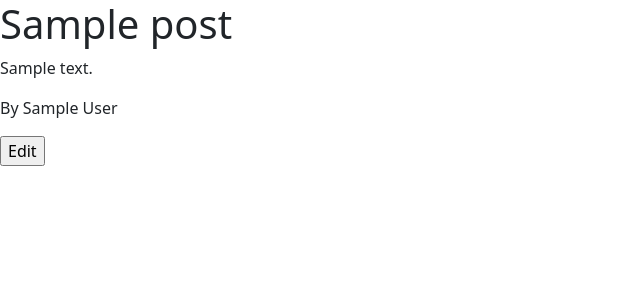
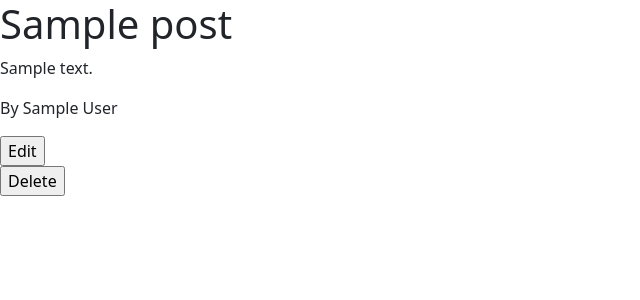
Before and after one commit to claudia-lam/flask-blog, a Flask app: page /posts/1 in a window 1280 px wide. Shown: the top 300 px of the page, without its empty margins (0-640 px from the left). Run offline with Flask 3, Linux system fonts and the light colour scheme; tables that the repository leaves empty hold one stand-in row (values such as "Sample post").

Commit message:
add delete button to post detail template

```diff
--- a/templates/posts/post_detail.html
+++ b/templates/posts/post_detail.html
@@ -7,4 +7,7 @@
 <form action="/posts/{{post.id}}/edit" method="get">
   <input type="submit" value="Edit">
 </form>
+<form action="/posts/{{post.id}}/delete" method="post">
+  <input type="submit" value="Delete">
+</form>
 {% endblock %}
```
